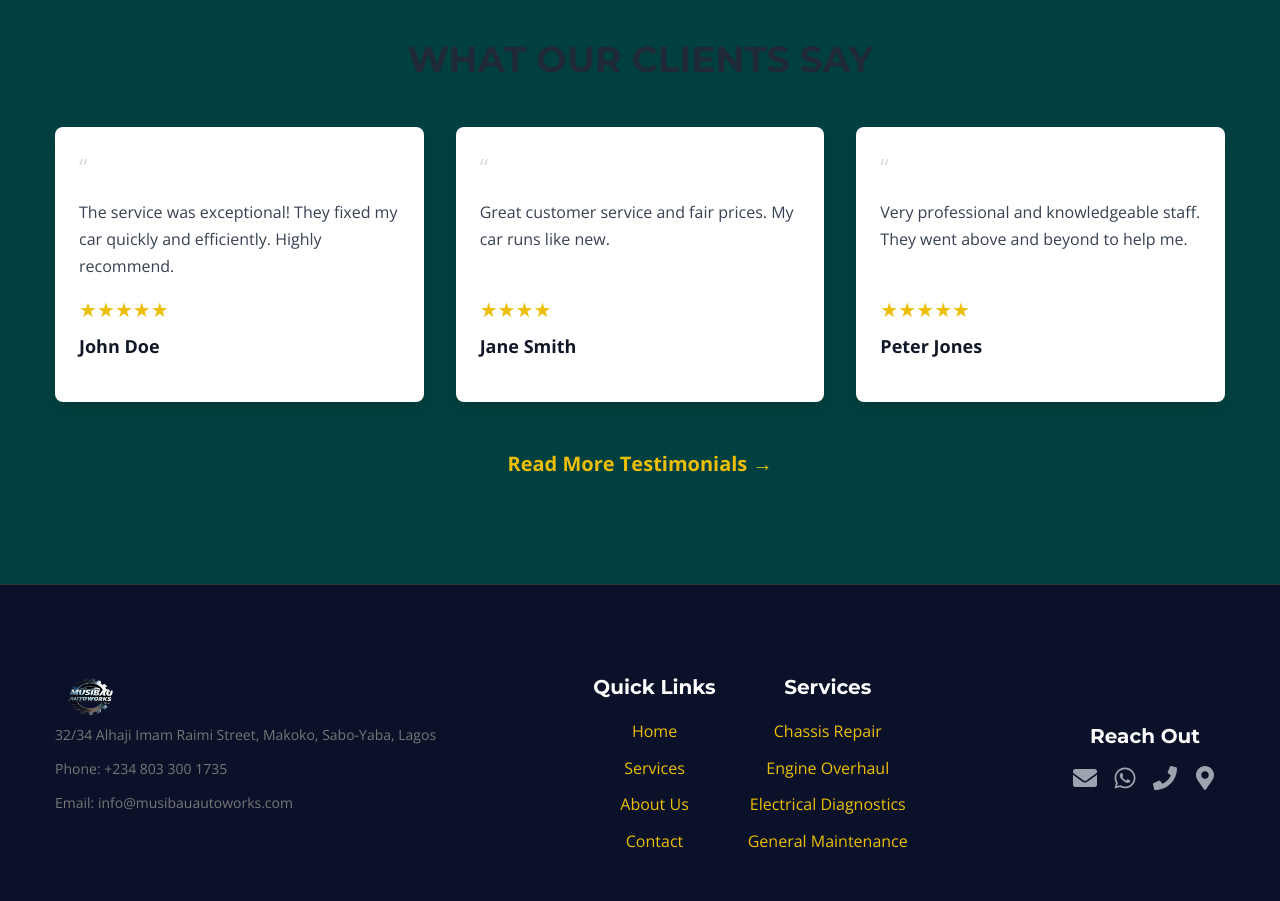
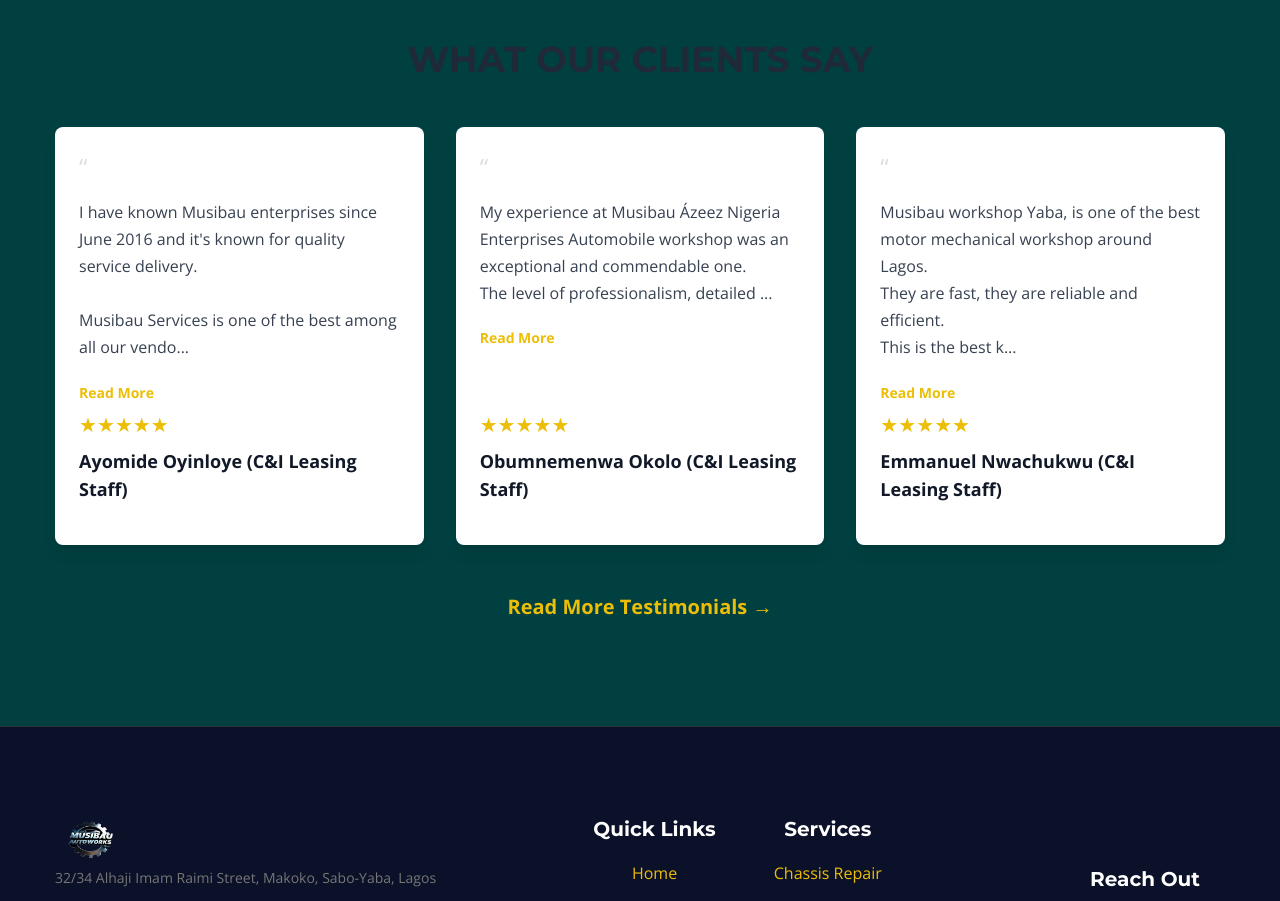
Before and after one commit to Ainfiniti01/musibau-autoworks, a React (Create React App) app: page /#/ in a window 1280 px wide. Shown: the part 3920-4821 px from the top of the page. Built offline with nearby package versions, Linux system fonts and the light colour scheme.

Commit message:
Add content

```diff
--- a/src/components/Map.jsx
+++ b/src/components/Map.jsx
@@ -17,6 +17,7 @@
           <h3 className="text-3xl font-bold text-white mb-8 text-center md:text-left">Our Location</h3>
           <iframe
             src="https://www.google.com/maps/embed?pb=!1m14!1m8!1m3!1d65362411.61190957!2d88.7610255!3d0.8247176!3m2!1i1024!2i768!4f13.1!3m3!1m2!1s0x103b8c8da642e481%3A0x42d33769d3ebadba!2sMakoko%2C%20Lagos%20101245%2C%20Lagos!5e0!3m2!1sen!2sng!4v1764278513935!5m2!1sen!2sng"
+            // src="https://www.google.com/maps/embed?pb=!4v1764577109968!6m8!1m7!1s7Y6_WsTzRPYelPQGKGdw4g!2m2!1d6.498701087487818!2d3.384806329167029!3f206.70110085917332!4f-5.5072470307829775!5f0.7820865974627469"
             width="100%"
             height="450"
             style={{ border: 0 }}
--- a/src/components/ReviewsSection.jsx
+++ b/src/components/ReviewsSection.jsx
@@ -1,4 +1,4 @@
-import React from 'react';
+import React, { useState } from 'react';
 import { Link } from 'react-router-dom';
 
 
@@ -7,23 +7,40 @@
   const reviews = [
     {
       id: 1,
-      name: 'John Doe',
+      name: 'Ayomide Oyinloye (C&I Leasing Staff)',
       rating: 5,
-      comment: 'The service was exceptional! They fixed my car quickly and efficiently. Highly recommend.',
+      comment: "I have known Musibau enterprises since June 2016 and it's known for quality service delivery.\n\nMusibau Services is one of the best among all our vendors, and the quality of service rendered is excellent.",
     },
     {
       id: 2,
-      name: 'Jane Smith',
-      rating: 4,
-      comment: 'Great customer service and fair prices. My car runs like new.',
+      name: 'Obumnemenwa Okolo (C&I Leasing Staff)',
+      rating: 5,
+      comment: "My experience at Musibau Ázeez Nigeria Enterprises Automobile workshop was an exceptional and commendable one.\nThe level of professionalism, detailed attention to every aspect of the job they did on my vehicles was very good, The fact that they are able to diagnose  and advice me on other things to be done on the vehicle to ensure optimum performance and my satisfaction to the things to be fixed on the vehicle was very good. \nThe M.D. himself was very personable with the way took he time to answer all of my calls and questions about the other jobs i needed him to do for me even before i took them to the workshop. \nThe entire process felt relaxed and low-pressure, which made the time they had to work on my cars so much more relaxing, unlike my experience with the Autoworkshop i was using before. \nIt’s clear that Musibau Ázeez Nigeria Enterprises Automobile workshop is a Customer satisfaction driven business that truly values customer’s patronage  which is clearly noticed in their professional, friendly, and welcoming workshop. \nI really appreciate the master touch experience i had on my cars they have so far worked on. \nI’ll highly and gladly recommend anyone that needs any form of Vehicle repair service to Musibau Ázeez Nigeria Enterprises Automobile workshop as you’ll be in great hands!",
     },
     {
       id: 3,
-      name: 'Peter Jones',
+      name: 'Emmanuel Nwachukwu (C&I Leasing Staff)',
       rating: 5,
-      comment: 'Very professional and knowledgeable staff. They went above and beyond to help me.',
+      comment: 'Musibau workshop Yaba, is one of the best motor mechanical workshop around Lagos. \nThey are fast, they are reliable and efficient. \nThis is the best known name in this industry.\nJust call, they are there.',
     },
   ];
+
+  const [expandedReviews, setExpandedReviews] = useState({});
+  const TRUNCATE_LENGTH = 150; // Adjust as needed
+
+  const toggleExpanded = (id) => {
+    setExpandedReviews(prev => ({
+      ...prev,
+      [id]: !prev[id]
+    }));
+  };
+
+  const truncateText = (text, maxLength) => {
+    if (text.length <= maxLength) {
+      return text;
+    }
+    return text.substring(0, maxLength) + '...';
+  };
 
   // Function to render star ratings
   const renderStars = (rating) => {
@@ -35,34 +52,47 @@
   };
 
   return (
-    <section className="container mx-auto px-4">
+    <section className="container mx-auto px-4 py-12">
       <h2 className="text-4xl font-bold text-center mb-12 text-gray-800">What Our Clients Say</h2>
       <div className="grid grid-cols-1 md:grid-cols-2 lg:grid-cols-3 gap-8">
-        {reviews.map((review, index) => (
+        {reviews.map((review, index) => {
+          const isExpanded = expandedReviews[review.id];
+          const displayComment = isExpanded ? review.comment : truncateText(review.comment, TRUNCATE_LENGTH);
+          const needsTruncation = review.comment.length > TRUNCATE_LENGTH;
+
+          return (
             <div
               key={review.id}
               className="bg-white rounded-lg shadow-lg p-6 flex flex-col justify-between transform transition duration-500 hover:scale-105 hover:shadow-xl"
               data-aos="fade-up"
-            data-aos-delay={index * 100} // Staggered delay
+              data-aos-delay={index * 100}
             >
               <div>
-              <div className="text-2xl mb-4">“</div> {/* Optional quotation icon */}
-              <p className="text-gray-700 mb-4">{review.comment}</p>
+                <div className="text-2xl mb-4">“</div>
+                <p className="text-gray-700 mb-4 whitespace-pre-wrap">{displayComment}</p>
+                {needsTruncation && (
+                  <button
+                    onClick={() => toggleExpanded(review.id)}
+                    className="text-[#ECBE07] hover:underline text-sm font-semibold mb-2"
+                  >
+                    {isExpanded ? 'Read Less' : 'Read More'}
+                  </button>
+                )}
               </div>
-            <div className="mt-auto"> {/* Pushes content to the bottom */}
+              <div className="mt-auto">
                 <div className="flex items-center mb-2">
                   {renderStars(review.rating)}
                 </div>
                 <p className="font-semibold text-lg text-gray-900">{review.name}</p>
               </div>
             </div>
-        ))}
+          );
+        })}
       </div>
       <div className="text-center mt-12">
         <Link to="/about#reviews" className="text-xl font-semibold text-[#ECBE07] hover:text-[#ECBE07] transition duration-300">
           Read More Testimonials →
         </Link>
-
       </div>
     </section>
   );
--- a/src/pages/public/AboutPage.js
+++ b/src/pages/public/AboutPage.js
@@ -1,5 +1,6 @@
 import React, { useState } from 'react';
 import SectionWrapper from '../../components/SectionWrapper'; // Assuming SectionWrapper is a common layout component
+import ReviewsSection from '../../components/ReviewsSection';
 import { FaQuoteLeft, FaQuoteRight } from 'react-icons/fa'; // Example icons for testimonials
 const aboutImage = require('../../assets/images/logo.png');
 
@@ -223,58 +224,7 @@
           </section>
         </SectionWrapper>
 
-        <div className="mt-16 text-center py-10" data-aos="fade-up">
-          <h2 className="text-3xl font-semibold mb-6">What Our Clients Say</h2>
-          <div className="grid md:grid-cols-3 gap-8">
-            {/* Example Testimonial 1 */}
-            <div className="bg-white p-6 rounded-lg shadow-lg">
-              <div className="flex items-center mb-4">
-                <img src="/assets/images/customer1.jpg" alt="Customer 1" className="w-16 h-16 rounded-full mr-4 object-cover"/>
-                <div>
-                  <h3 className="text-xl font-bold">John Doe</h3>
-                  <p className="text-gray-600">Satisfied Customer</p>
-                </div>
-              </div>
-              <p className="text-gray-700 italic">
-                <FaQuoteLeft className="inline-block mr-1 text-blue-500" />
-                "The service at Musibau AutoWorks was exceptional! They were quick, efficient, and very professional. Highly recommended!"
-                <FaQuoteRight className="inline-block ml-1 text-blue-500" />
-              </p>
-            </div>
-
-            {/* Example Testimonial 2 */}
-            <div className="bg-white p-6 rounded-lg shadow-lg">
-              <div className="flex items-center mb-4">
-                <img src="/assets/images/customer2.jpg" alt="Customer 2" className="w-16 h-16 rounded-full mr-4 object-cover"/>
-                <div>
-                  <h3 className="text-xl font-bold">Jane Smith</h3>
-                  <p className="text-gray-600">Repeat Client</p>
-                </div>
-              </div>
-              <p className="text-gray-700 italic">
-                <FaQuoteLeft className="inline-block mr-1 text-blue-500" />
-                "I've been bringing my car here for years and always receive top-notch service. They are trustworthy and fair."
-                <FaQuoteRight className="inline-block ml-1 text-blue-500" />
-              </p>
-            </div>
-
-            {/* Example Testimonial 3 */}
-            <div className="bg-white p-6 rounded-lg shadow-lg">
-              <div className="flex items-center mb-4 py">
-                <img src="/assets/images/customer3.jpg" alt="Customer 3" className="w-16 h-16 rounded-full mr-4 object-cover"/>
-                <div>
-                  <h3 className="text-xl font-bold">Peter Jones</h3>
-                  <p className="text-gray-600">New Customer</p>
-                </div>
-              </div>
-              <p className="text-gray-700 italic">
-                <FaQuoteLeft className="inline-block mr-1 text-blue-500" />
-                "Great experience! The team explained everything clearly and the work was done perfectly. Will definitely return."
-                <FaQuoteRight className="inline-block ml-1 text-blue-500" />
-              </p>
-            </div>
-          </div>
-        </div>
+        <ReviewsSection />
       </div>
       </SectionWrapper>
     );
```
Lines whose indentation alone changed are shown as unchanged.
